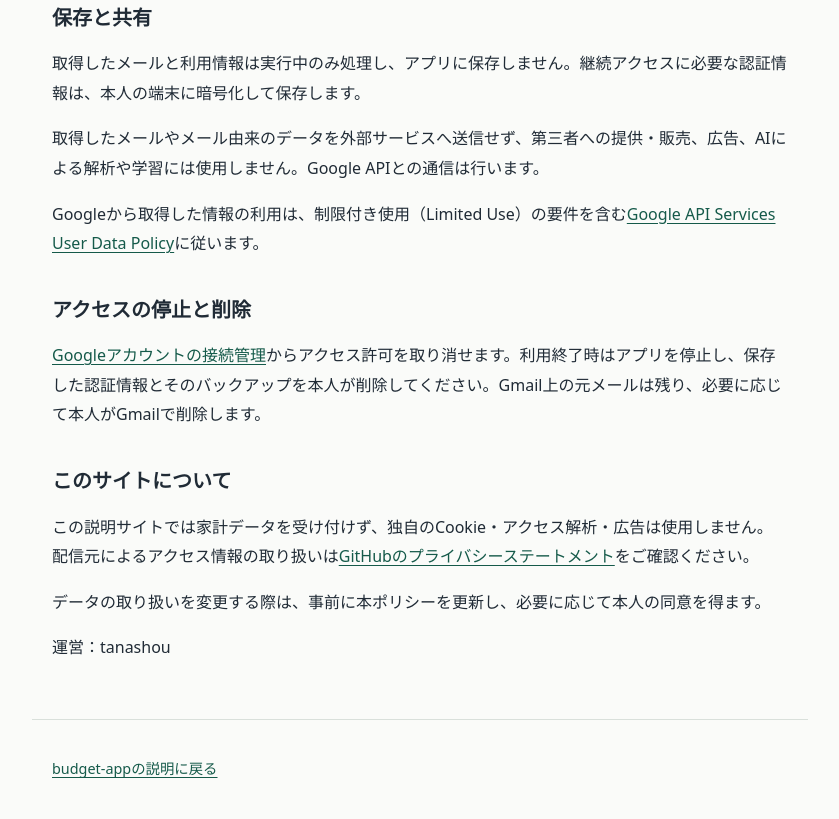
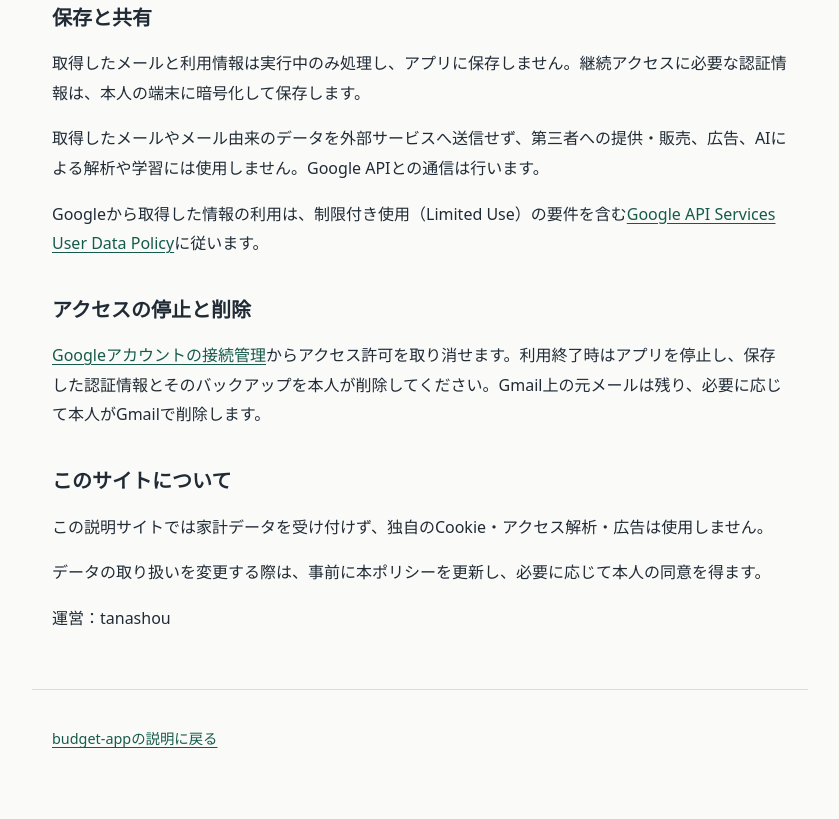
Before and after one commit to tanashou/7dfd6725f7e2b0c6, a plain HTML site: page docs/privacy.html in a window 1280 px wide. Shown: the part 495-1314 px from the top of the page, without its empty margins (220-1059 px from the left). After the commit the page ends 1284 px from the top, so only its background shows below. Drawn offline with Linux system fonts and the light colour scheme.

Commit message:
Remove remaining GitHub link from public privacy page

```diff
--- a/docs/privacy.html
+++ b/docs/privacy.html
@@ -28,7 +28,7 @@
     <p><a href="https://myaccount.google.com/connections">Googleアカウントの接続管理</a>からアクセス許可を取り消せます。利用終了時はアプリを停止し、保存した認証情報とそのバックアップを本人が削除してください。Gmail上の元メールは残り、必要に応じて本人がGmailで削除します。</p>
 
     <h2>このサイトについて</h2>
-    <p>この説明サイトでは家計データを受け付けず、独自のCookie・アクセス解析・広告は使用しません。配信元によるアクセス情報の取り扱いは<a href="https://docs.github.com/en/site-policy/privacy-policies/github-privacy-statement">GitHubのプライバシーステートメント</a>をご確認ください。</p>
+    <p>この説明サイトでは家計データを受け付けず、独自のCookie・アクセス解析・広告は使用しません。</p>
     <p>データの取り扱いを変更する際は、事前に本ポリシーを更新し、必要に応じて本人の同意を得ます。</p>
     <p>運営：tanashou</p>
   </main>
```
